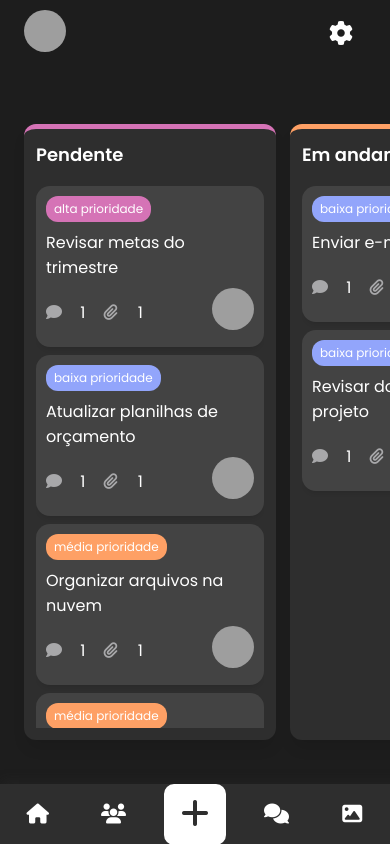
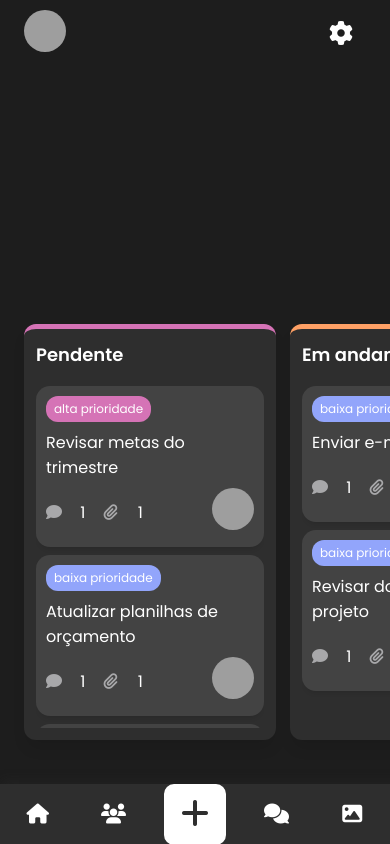
Before and after one commit to iigorvidall/kanban, a PHP site: page / in a window 390 px wide. Run offline with PHP 8.4, Linux system fonts and the light colour scheme; grey boxes are pictures that could not be loaded.

Commit message:
Add files via upload

```diff
--- a/style.css
+++ b/style.css
@@ -386,7 +386,7 @@
 
     .kanban{
       padding-top: 10px;
-      height: 650px !important;
+      height: 450px !important;
       margin-bottom: 80px;
     }
 
```
